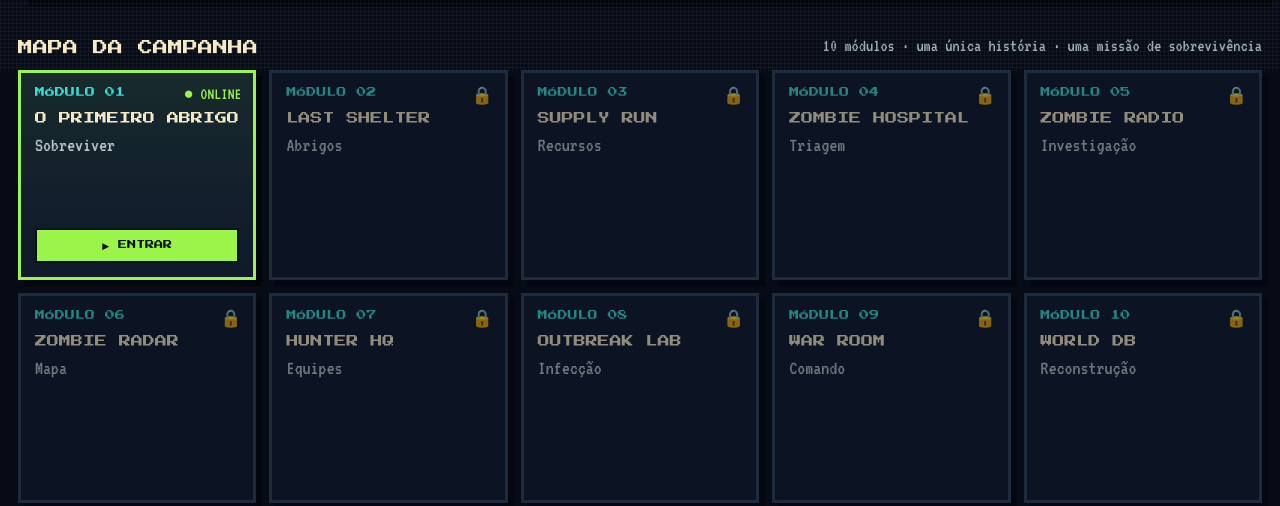
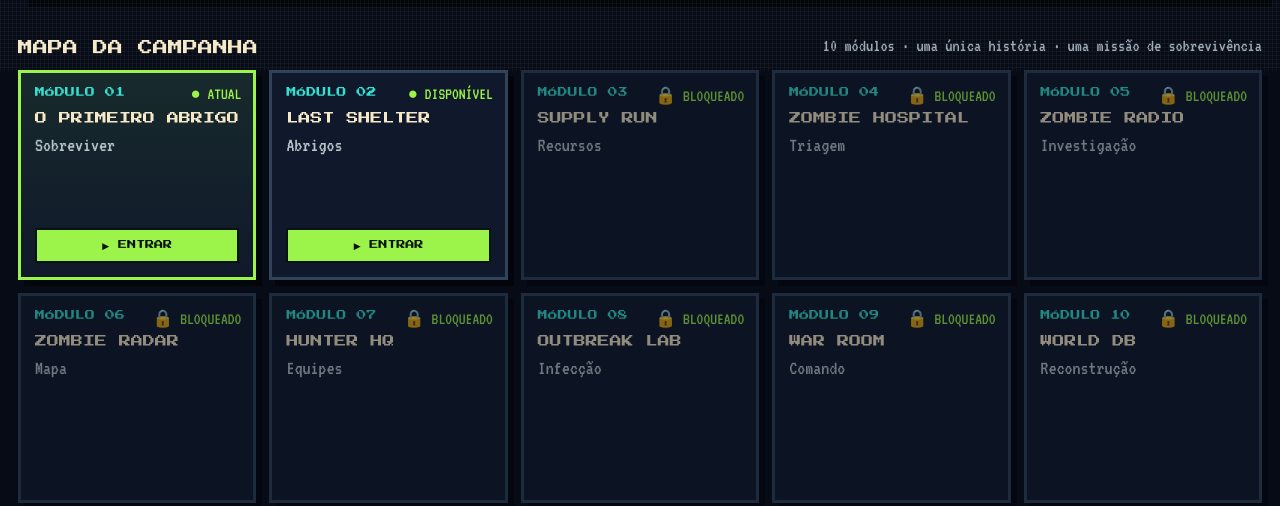
Before and after one commit to gersonklein/Zombie_SQL, a plain HTML site: page index.html in a window 1280 px wide. Shown: the part 729-1235 px from the top of the page. Drawn offline with Linux system fonts and the light colour scheme.

Commit message:
Add files via upload

```diff
--- a/index.html
+++ b/index.html
@@ -117,7 +117,7 @@ a{color:inherit;text-decoration:none}
     <div>PROGRESSO DA CAMPANHA</div>
     <div class="progress"><i></i></div>
     <div class="stats">
-      <div class="stat"><b>01 / 10</b><span>Módulo atual</span></div>
+      <div class="stat"><b>01 → 02</b><span>Próxima etapa disponível</span></div>
       <div class="stat"><b>000</b><span>XP acumulado</span></div>
       <div class="stat"><b>0%</b><span>Campanha</span></div>
     </div>
@@ -135,26 +135,31 @@ a{color:inherit;text-decoration:none}
 
 <script>
 const modules = [
-  ["01","O PRIMEIRO ABRIGO","Sobreviver","module-01.html",false],
-  ["02","LAST SHELTER","Abrigos","module-02.html",true],
-  ["03","SUPPLY RUN","Recursos","module-03.html",true],
-  ["04","ZOMBIE HOSPITAL","Triagem","module-04.html",true],
-  ["05","ZOMBIE RADIO","Investigação","module-05.html",true],
-  ["06","ZOMBIE RADAR","Mapa","module-06.html",true],
-  ["07","HUNTER HQ","Equipes","module-07.html",true],
-  ["08","OUTBREAK LAB","Infecção","module-08.html",true],
-  ["09","WAR ROOM","Comando","module-09.html",true],
-  ["10","WORLD DB","Reconstrução","module-10.html",true]
+  ["01","O PRIMEIRO ABRIGO","Sobreviver","module-01.html",false,"active"],
+  ["02","LAST SHELTER","Abrigos","module-02.html",false,"available"],
+  ["03","SUPPLY RUN","Recursos","module-03.html",true,"locked"],
+  ["04","ZOMBIE HOSPITAL","Triagem","module-04.html",true,"locked"],
+  ["05","ZOMBIE RADIO","Investigação","module-05.html",true,"locked"],
+  ["06","ZOMBIE RADAR","Mapa","module-06.html",true,"locked"],
+  ["07","HUNTER HQ","Equipes","module-07.html",true,"locked"],
+  ["08","OUTBREAK LAB","Infecção","module-08.html",true,"locked"],
+  ["09","WAR ROOM","Comando","module-09.html",true,"locked"],
+  ["10","WORLD DB","Reconstrução","module-10.html",true,"locked"]
 ];
 const root=document.getElementById("modules");
 modules.forEach(m=>{
   const el=document.createElement("article");
-  el.className="module "+(m[0]==="01"?"active ":"")+(m[4]?"locked":"");
+  const state=m[5] || (m[4] ? "locked" : "available");
+  el.className="module "+(state==="active"?"active ":"")+(state==="locked"?"locked":"");
+  const stateLabel =
+    state==="active" ? "● ATUAL" :
+    state==="available" ? "● DISPONÍVEL" :
+    "🔒 BLOQUEADO";
   el.innerHTML =
     `<div class="num">MÓDULO ${m[0]}</div>`+
-    `<div class="state">${m[4]?"🔒":"● ONLINE"}</div>`+
+    `<div class="state">${stateLabel}</div>`+
     `<h3>${m[1]}</h3><p>${m[2]}</p>`+
-    (m[4] ? "" : `<button onclick="location.href='${m[3]}'">▶ ENTRAR</button>`);
+    (state==="locked" ? "" : `<button onclick="location.href='${m[3]}'">▶ ENTRAR</button>`);
   root.appendChild(el);
 });
 </script>
```
Also changed, not shown: module-01.html (+6 -0 lines), module-02.html (+17 -1 lines), module-03.html (+12 -1 lines).
